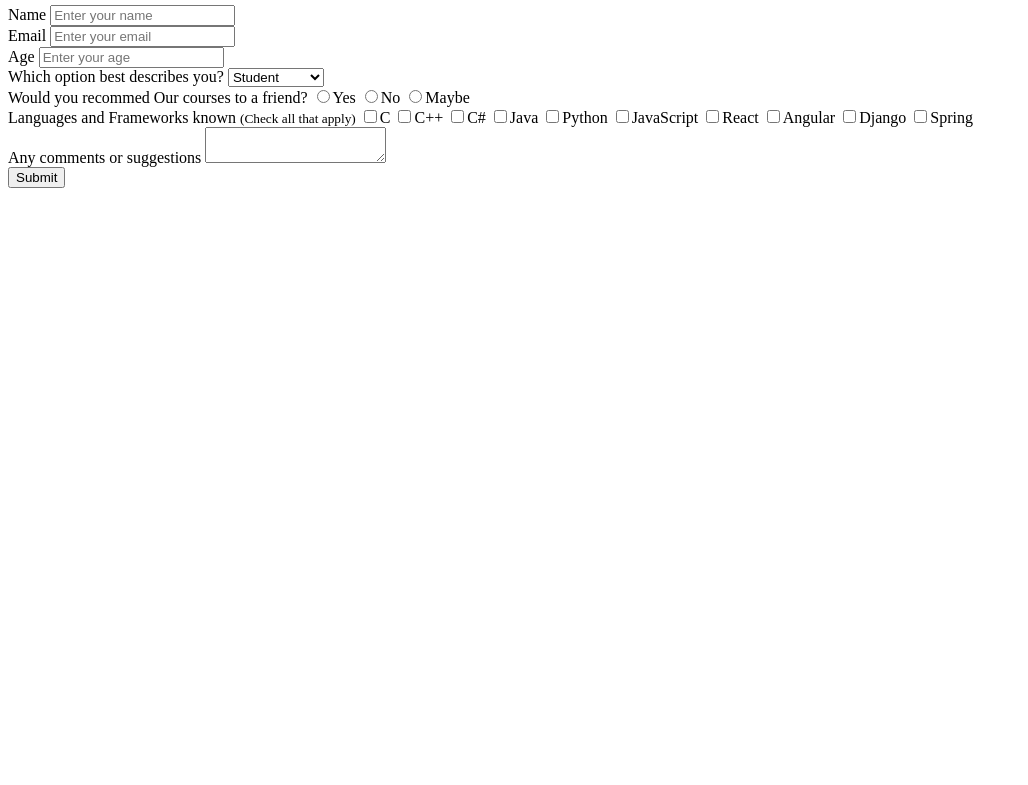
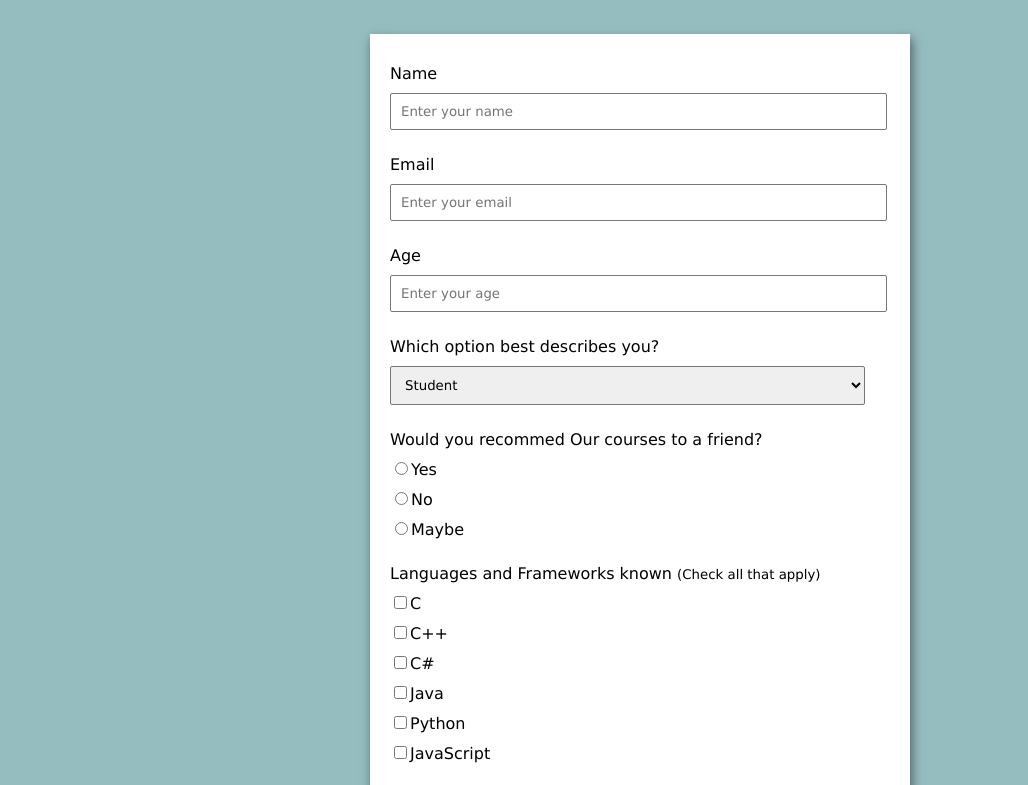
Before and after one commit to Theoneste1/michecktheoneste, a plain HTML site: page index.html in a window 1280 px wide. Shown: the part 75-860 px from the top of the page, without its empty margins (0-1028 px from the left). Before the commit the page ends 800 px from the top, so only its background shows below. Drawn offline with Linux system fonts and the light colour scheme.

Commit message:
updated css

```diff
--- a/css/style.css
+++ b/css/style.css
@@ -0,0 +1,60 @@
+  body {
+            background-color: #95bcbf;
+            font-family: Verdana;
+            text-align: center;
+        }
+
+        /* Styling the Form (Color, Padding, Shadow) */
+        form {
+            background-color: #fff;
+            max-width: 500px;
+            margin: 50px auto;
+            padding: 30px 20px;
+            box-shadow: 2px 5px 10px rgba(0, 0, 0, 0.5);
+        }
+
+        /* Styling form-control Class */
+        .form-control {
+            text-align: left;
+            margin-bottom: 25px;
+        }
+
+        /* Styling form-control Label */
+        .form-control label {
+            display: block;
+            margin-bottom: 10px;
+        }
+
+        /* Styling form-control input,
+        select, textarea */
+        .form-control input,
+        .form-control select,
+        .form-control textarea {
+            border: 1px solid #777;
+            border-radius: 2px;
+            font-family: inherit;
+            padding: 10px;
+            display: block;
+            width: 95%;
+        }
+
+        /* Styling form-control Radio
+        button and Checkbox */
+        .form-control input[type="radio"],
+        .form-control input[type="checkbox"] {
+            display: inline-block;
+            width: auto;
+        }
+
+        /* Styling Button */
+        button {
+            background-color: #95bcbf;
+            border: 1px solid #777;
+            border-radius: 2px;
+            font-family: inherit;
+            font-size: 21px;
+            display: block;
+            width: 100%;
+            margin-top: 50px;
+            margin-bottom: 20px;
+        }
--- a/index.html
+++ b/index.html
@@ -112,18 +112,6 @@
             <label for="inp-6">
                 <input type="checkbox"
                        name="inp">JavaScript</input></label>
-            <label for="inp-7">
-                <input type="checkbox"
-                       name="inp">React</input></label>
-            <label for="inp-7">
-                <input type="checkbox"
-                       name="inp">Angular</input></label>
-            <label for="inp-7">
-                <input type="checkbox"
-                       name="inp">Django</input></label>
-            <label for="inp-7">
-                <input type="checkbox"
-                       name="inp">Spring</input></label>
         </div>
 
         <div class="form-control">
```
